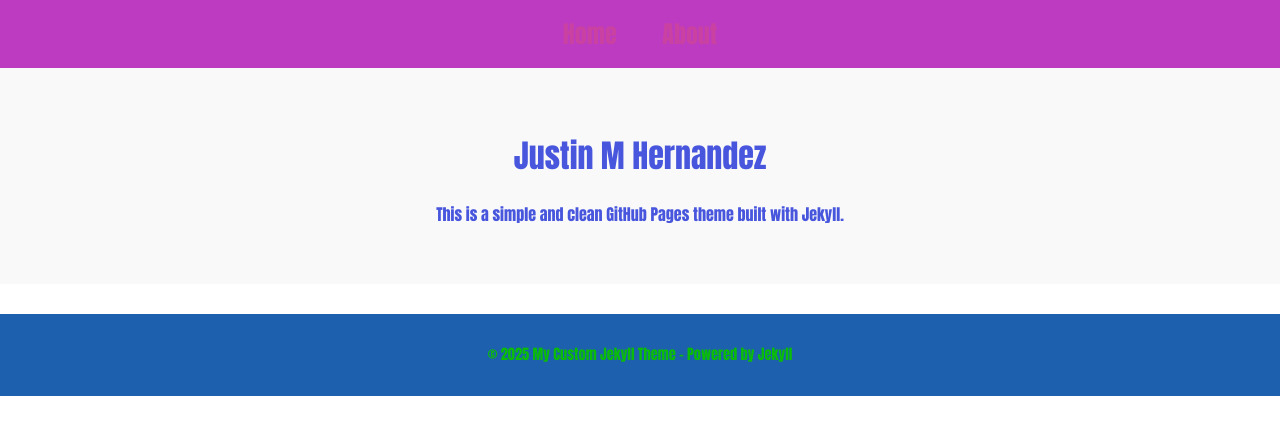
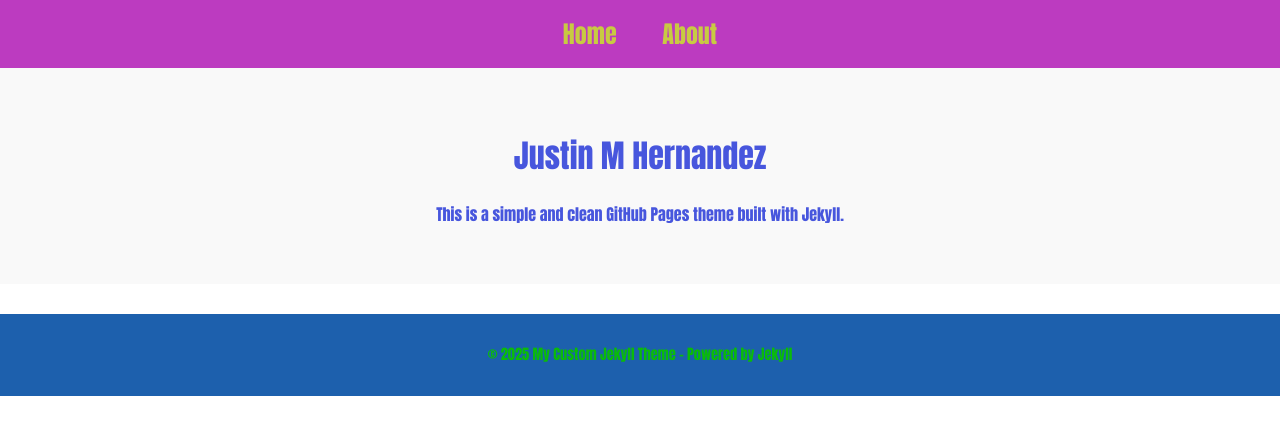
Before and after one commit to Jher873/Jher873.github.io, a Jekyll site: the page built from index.md, in a window 1280 px wide. Shown: the top 435 px of the page. Built offline with Jekyll 4.4.1, drawn with Linux system fonts in a browser that asks for light colours.

Commit message:
Update style.css

```diff
--- a/assets/css/style.css
+++ b/assets/css/style.css
@@ -31,7 +31,7 @@ nav ul li {
 }
 
 nav ul li a {
-    color: rgb(202, 66, 161); /* Purple color for links */
+    color: rgb(200, 202, 66); /* Purple color for links */
     text-decoration: none;
     font-weight: bold;
     transition: color 0.3s ease; /* Smooth color transition */
```
